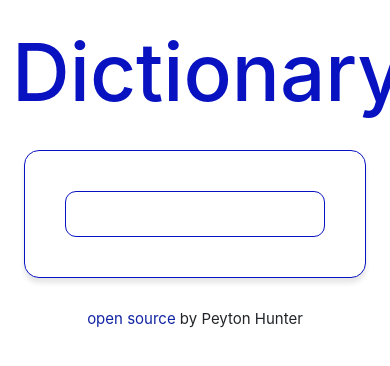
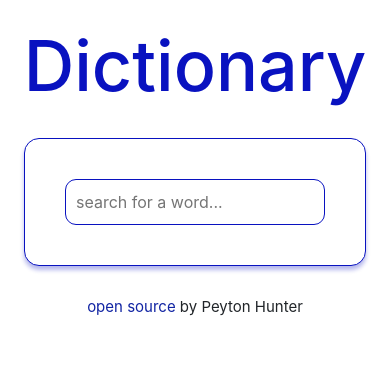
Before and after one commit to PeyHunter/react-dictionary-app, a React (Create React App) app: page / in a window 390 px wide. Shown: the top 366 px of the page. Built offline with nearby package versions, Linux system fonts and the light colour scheme; no server answers.

Commit message:
Deploying again

```diff
--- a/src/Dictionary.css
+++ b/src/Dictionary.css
@@ -17,13 +17,13 @@ p {
     color: var(--text-color)
 }
 .partOfSpeech {
-    color: rgb(9, 18, 192);
+    color: var(--text-color);
     font-size: 35px;
 }
 
 .Phoenetics {
    color: rgb(92, 92, 92);
-   font-size: 50px;
+   font-size: 45px;
 }
 
 
@@ -33,7 +33,7 @@ p {
     margin: 30px 0px;
     border: 1px solid var(--text-color);
     border-radius: 15px;
-    box-shadow: 0px 5px 5px rgb(0, 0, 0, 10%);
+    box-shadow: 0px 4px 4px rgba(9, 18, 192, 0.3);
     background-color: rgb(255, 255, 255);
 }
 
@@ -67,6 +67,9 @@ p {
 
 
 @media (max-width: 900px) {
+    h1 {
+        font-size: 70px;
+    }
     .Keyword {
         font-size: 80px;
     }
--- a/src/Dictionary.js
+++ b/src/Dictionary.js
@@ -2,7 +2,6 @@ import axios from "axios";
 import React, { useState } from "react";
 import "./Dictionary.css";
 import Results from "./Results.js";
-import NoResults from "./Results.js";
 
 export default function Dictionary(props) {
   const [keyword, setKeyword] = useState(props.defaultKeyword);
@@ -41,6 +40,7 @@ export default function Dictionary(props) {
               <input
                 className="searchEngine"
                 type="search"
+                placeholder="search for a word..."
                 onChange={handleKeywordChange}
               ></input>
             </form>
@@ -53,7 +53,5 @@ export default function Dictionary(props) {
   } else {
     load();
     search();
-    return;
-    <NoResults />;
   }
 }
```
